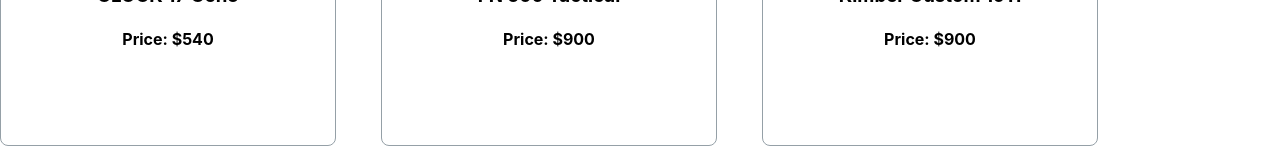
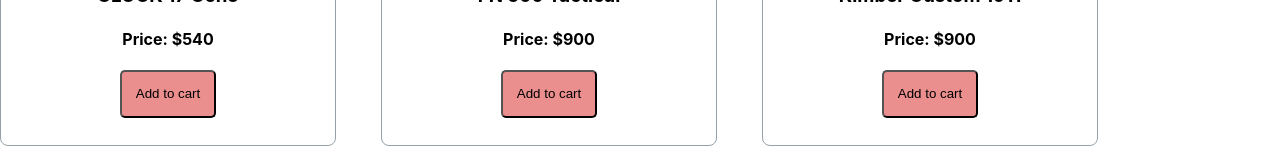
Before and after one commit to rothinroy20/Kopa-samsu-store, a React (Create React App) app: page / in a window 1280 px wide. Shown: the part 459-627 px from the top of the page. Built offline with nearby package versions, Linux system fonts and the light colour scheme.

Commit message:
add cart

```diff
--- a/src/components/Product/Product.css
+++ b/src/components/Product/Product.css
@@ -6,11 +6,26 @@
     padding: 7px;
     gap: 20px;
 }
+
+.gun-info{
+    margin-bottom: 0 ;
+}
+
 .product img{
     width: 300px;
     height: 300px;
+    background-color: #95A0a7;
 
 }
 .gun-info{
     margin: 15px;
 }
+
+.btn-cart{
+    width: 30%;
+    background-color: rgb(235, 142, 142);
+    border-radius: 5px;
+}
+.btn-cart:hover{
+    background-color: rgb(250, 41, 41);
+}
--- a/src/components/Product/Product.js
+++ b/src/components/Product/Product.js
@@ -2,8 +2,9 @@
 import './Product.css'
 
 const Product = (props) => {
-    console.log(props.product)
+    // console.log(props.product)
     const { img, id, name, price } = props.product || {};
+
     return (
         <div className='product'>
             <img src={img} alt="" />
@@ -12,6 +13,9 @@
                 <h3 className='Gun-name'>{name}</h3>
                 <h4> Price: ${price}</h4>
             </div>
+            <button onClick={() => props.handleAddToCart(props.product)} className='btn-cart'>
+                <p>Add to cart</p>
+            </button>
         </div>
     );
 };
--- a/src/components/Shope/Shope.css
+++ b/src/components/Shope/Shope.css
@@ -7,3 +7,8 @@
     grid-template-columns: repeat(3, 1fr);
     gap: 45px;
 }
+
+@media screen and (max-width:1100px) {
+
+
+}
--- a/src/components/Shope/Shope.js
+++ b/src/components/Shope/Shope.js
@@ -5,12 +5,19 @@
 
 const Shope = () => {
     const [products, setProducts] = useState([]);
+    const [cart, setCart] = useState([]);
 
     useEffect(() => {
         fetch('products.json')
             .then(res => res.json())
             .then(data => setProducts(data))
     }, [products])
+
+    const handleAddToCart = (product) => {
+        console.log(product);
+        // cart.push(product);
+        const newCart = [...cart, product]
+    }
 
     return (
         <div className='shope-container'>
@@ -19,6 +26,7 @@
                     products?.map(product => <Product
                         key={product.id}
                         product={product}
+                        handleAddToCart={handleAddToCart}
                     ></Product>)
                 }
             </div>
```
